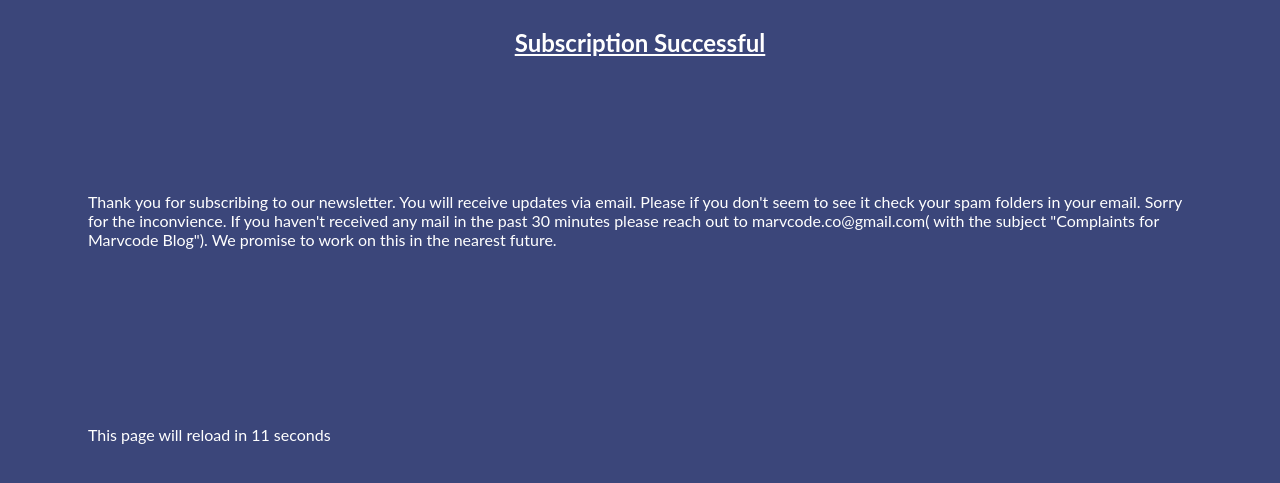
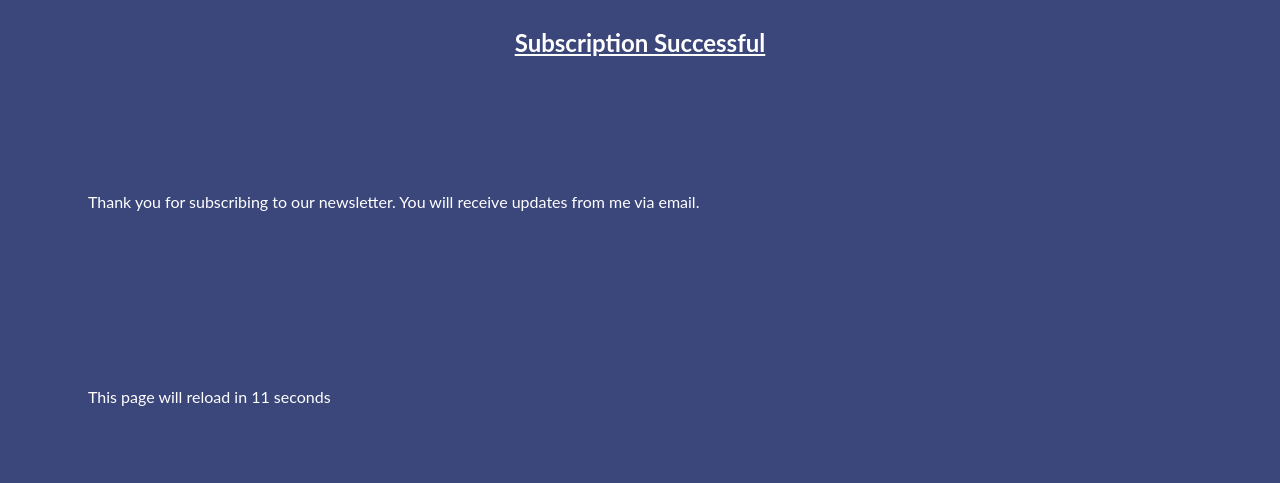
Before and after one commit to Bountukp20/Marvcode_Blog, a Django app: page /subscription_successful/ in a window 1280 px wide. Shown: the top 483 px of the page. Run offline with Django 4.2, Linux system fonts and the light colour scheme; some libraries are stand-ins or nearby versions.

Commit message:
updated majorly the views.py

```diff
--- a/blog/models.py
+++ b/blog/models.py
@@ -192,6 +192,7 @@ class Newsletter(models.Model):
 
 class Subscriber(models.Model):
     email = models.EmailField(unique=True)
-
+    verification_code = models.CharField(max_length=30)
+    is_verified = models.BooleanField(default=False)
     def __str__(self):
         return self.email
--- a/blog/templates/blog/subscription_successful.html
+++ b/blog/templates/blog/subscription_successful.html
@@ -17,7 +17,7 @@
 
 {% block content %}
     <h2 style="color: white; box-sizing: border-box; text-align: center; text-decoration: underline;">Subscription Successful</h2><br>
-    <p style="color: white; box-sizing: border-box; width: 100%; padding: 5em;">Thank you for subscribing to our newsletter. You will receive updates via email. Please if you don't seem to see it check your spam folders in your email. Sorry for the inconvience. If you haven't received any mail in the past 30 minutes please reach out to marvcode.co@gmail.com( with the subject "Complaints for Marvcode Blog"). We promise to work on this in the nearest future.
+    <p style="color: white; box-sizing: border-box; width: 100%; padding: 5em;">Thank you for subscribing to our newsletter. You will receive updates from me via email.
     </p>
     <p style="color: white; box-sizing: border-box; width: 100%; padding: 5em;">This page will reload in 11 seconds</p>
     {% comment %} <script>
--- a/blog/urls.py
+++ b/blog/urls.py
@@ -19,7 +19,7 @@ urlpatterns = [
     path("<int:id>", views.all_html, name="all_html"),
     path('subscription_successful/', views.subscription_successful, name="subscription_successful"),
     path('create/', views.create_newsletter, name="create_newsletter"),
-    path('subscribe/', views.subscribe, name="subscribe"),
+    path('subscribe/<str:code>/', views.subscribe, name="subscribe"),
     # path("+1_like_html", html_increment_likes, name="html_increment_likes"),
     # path("-1_likes", decrease_likes, name="decrease_likes"),
 ]
--- a/blog/views.py
+++ b/blog/views.py
@@ -5,6 +5,9 @@ from .forms import *
 from django.core.validators import validate_email
 from django.core.exceptions import ValidationError
 from django.http import HttpResponse
+import secrets
+from django.urls import reverse
+from django.http import JsonResponse
 
 # Create your views here.
 
@@ -87,24 +90,24 @@ def all_html(request, id):
 
 #     return redirect(request.META['HTTP_REFERER'])
 
+def generate_verification_code():
+    return secrets.token_urlsafe(16)
+
+def send_verification_email(email, code):
+    verification_url = reverse('subscribe', args=[code])
+    message = f"Click the following link to verify your subscription: {verification_url}"
+    send_mail('Subscription Verification', message, 'your_email@example.com' [email])
 
 def subscribe(request):
     # get_all_subs = Subscriber.objects.all()
     try:
-        validate_email(request.POST.get('email'))
-        sub = Subscriber()
-        sub.email = request.POST.get('email')
-        sub.save()
-        send_mail(
-            'Marvcode Blog',
-            """This is to confirm you just subscribed to marvcode-blog.onrender.com/""",
-            'marvcode.co@gmail.com',
-            [request.POST.get('email')],
-            fail_silently=False,
-        )
+        subscription = Subscriber.objects.get(verification_code=code)
+        subscription.is_verified = True
+        subscription.save()
         return redirect("subscription_successful")
-    except ValidationError:
+    except Subscriber.DoesNotExist:
         return HttpResponse("Invalid email address")
+
 def subscription_successful(request):
     return render(request, 'blog/subscription_successful.html')
 
```
Also changed, not shown: blog/templates/blog/index.html (+6 -1 lines), blog/migrations/0004_subscriber_is_verified_subscriber_verification_code.py (added).
